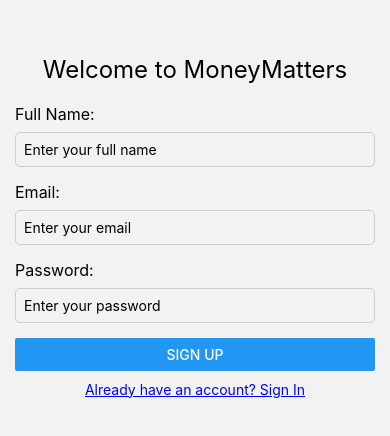
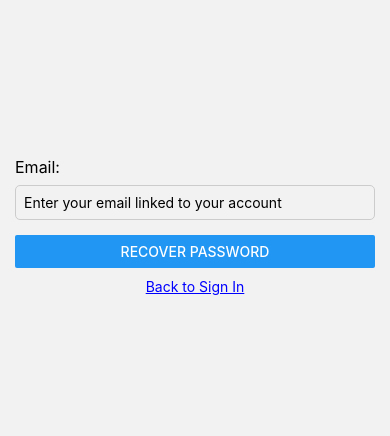
Before and after one commit to ECSE428-Money-Matters/Finance-App, a React Native app in the folder MoneyMatters/Frontend/: screen /PasswordRecovery in a window 390 px wide. Shown: the part 196-632 px from the top of the page. Built offline with nearby package versions, Linux system fonts and the light colour scheme.

Commit message:
Added a password recovery page

```diff
--- a/MoneyMatters/Frontend/navigation/AppNavigator.js
+++ b/MoneyMatters/Frontend/navigation/AppNavigator.js
@@ -2,6 +2,7 @@
 import { createStackNavigator } from "@react-navigation/stack";
 import SignInPage from "../pages/SignInPage";
 import SignUpPage from "../pages/SignUpPage";
+import PasswordRecovery from "../pages/PasswordRecovery";
 
 const Stack = createStackNavigator();
 
@@ -18,6 +19,11 @@
         component={SignUpPage}
         options={{ headerShown: false }}
       />
+      <Stack.Screen
+        name="PasswordRecovery"
+        component={PasswordRecovery}
+        options={{headerShown: false }}
+        />
     </Stack.Navigator>
   );
 };
--- /dev/null
+++ b/MoneyMatters/Frontend/pages/PasswordRecovery.js
@@ -0,0 +1,78 @@
+import React, { useState } from 'react';
+import { View, StyleSheet, TextInput, Button, Text } from 'react-native';
+
+const PasswordRecovery = ({ navigation }) => {
+  const [email, setEmail] = useState('');
+
+  const handlePasswordRecovery = async () => {
+    try {
+      const response = await fetch('http://192.168.2.20:3000/passwordRecovery', {
+        method: 'POST',
+        headers: {
+          'Content-Type': 'application/json'
+        },
+        body: JSON.stringify({
+          email: email,
+        })
+      });
+
+      const message = await response.text();
+
+      if (message === "Password recovery email sent") {
+        alert("Check your email for password recovery instructions!");
+      } else {
+        alert(message);
+      }
+    } catch (error) {
+      console.error("Error during password recovery:", error);
+      alert("Failed to connect to the server.");
+    }
+  };
+
+  return (
+    <View style={styles.container}>
+      <Text style={styles.label}>Email:</Text>
+      <TextInput
+        style={styles.input}
+        value={email}
+        onChangeText={setEmail}
+        placeholder="Enter your email linked to your account"
+        keyboardType="email-address"
+        autoCapitalize="none"
+      />
+
+      <Button title="Recover Password" onPress={handlePasswordRecovery} />
+
+      <Text style={styles.linkText} onPress={() => navigation.goBack()}>
+        Back to Sign In
+      </Text>
+    </View>
+  );
+};
+
+const styles = StyleSheet.create({
+  container: {
+    flex: 1,
+    justifyContent: 'center',
+    paddingHorizontal: 15,
+  },
+  label: {
+    fontSize: 16,
+    marginBottom: 8,
+  },
+  input: {
+    borderWidth: 1,
+    borderColor: '#ccc',
+    padding: 8,
+    marginBottom: 15,
+    borderRadius: 5,
+  },
+  linkText: {
+    color: 'blue',
+    textAlign: 'center',
+    marginTop: 10,
+    textDecorationLine: 'underline',
+  },
+});
+
+export default PasswordRecovery;
--- a/MoneyMatters/Frontend/pages/SignInPage.js
+++ b/MoneyMatters/Frontend/pages/SignInPage.js
@@ -39,6 +39,10 @@
     navigation.navigate('SignUp');
   };
 
+  const handlePasswordRecoveryRedirect = () => {
+    navigation.navigate('PasswordRecovery');
+  };
+
   return (
     <View style={styles.container}>
       <Text style={styles.label}>Email:</Text>
@@ -65,6 +69,11 @@
       <Text style={styles.linkText} onPress={handleSignUpRedirect}>   {/* <-- New "Sign Up" link */}
         Don't have an account? Sign Up
       </Text>
+
+      <Text style={styles.linkText} onPress={handlePasswordRecoveryRedirect}>
+        Forgot Password?
+      </Text>
+
     </View>
   );
 };
```
